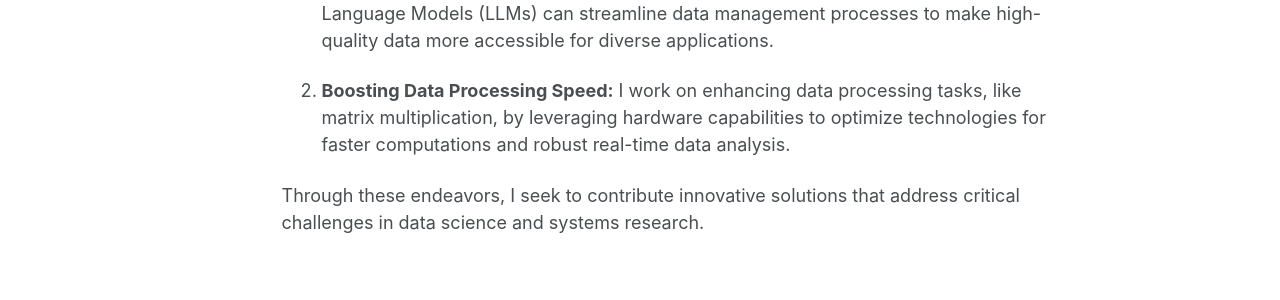
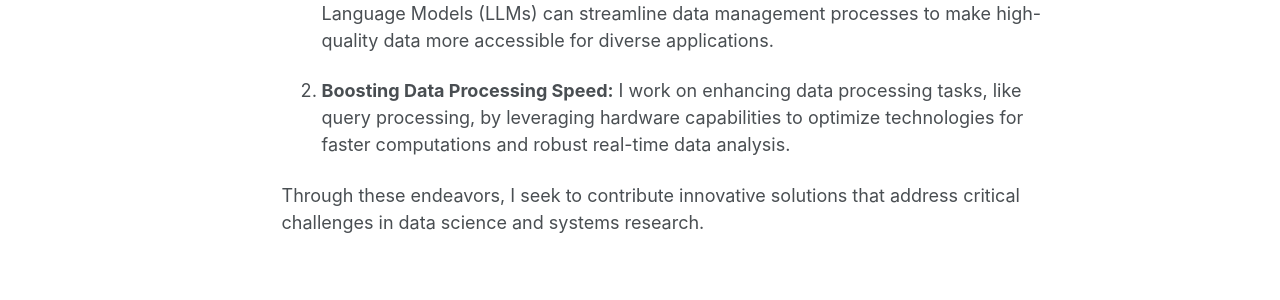
Before and after one commit to Inverse0/Inverse0.github.io, a Jekyll site: the page built from _pages/about.md, in a window 1280 px wide and 1168 px high. Shown: the part 510-810 px from the top of the window. Built offline with Jekyll 4.4.1, drawn with Linux system fonts in a browser that asks for light colours.

Commit message:
Update about.md

```diff
--- a/_pages/about.md
+++ b/_pages/about.md
@@ -17,6 +17,6 @@ My research focuses on the intersection of databases and systems, aiming to impr
 
 1. **Improving Data Access:** I explore how machine learning tools, such as Large Language Models (LLMs) can streamline data management processes to make high-quality data more accessible for diverse applications.
 
-2. **Boosting Data Processing Speed:** I work on enhancing data processing tasks, like matrix multiplication, by leveraging hardware capabilities to optimize technologies for faster computations and robust real-time data analysis.
+2. **Boosting Data Processing Speed:** I work on enhancing data processing tasks, like query processing, by leveraging hardware capabilities to optimize technologies for faster computations and robust real-time data analysis.
 
 Through these endeavors, I seek to contribute innovative solutions that address critical challenges in data science and systems research.
```
